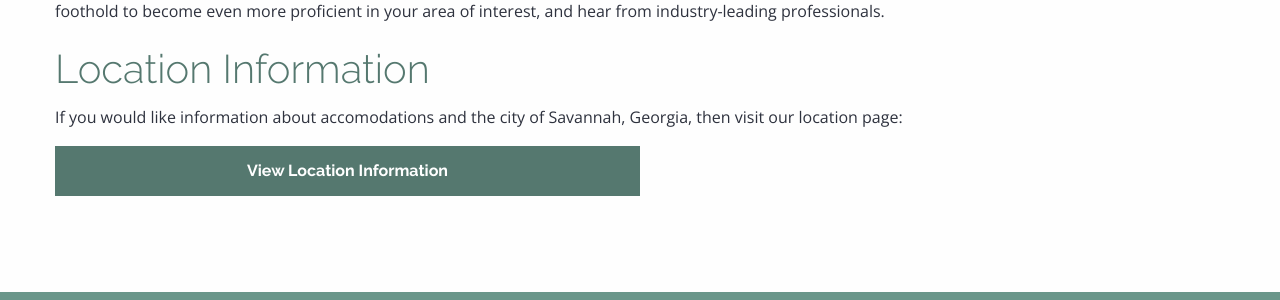
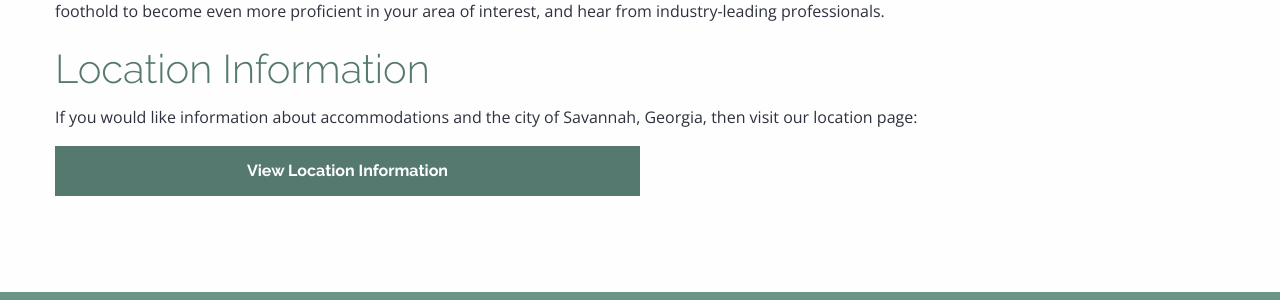
Before and after one commit to johnfrenchxyz/NETC, a Jekyll site: the page built from overview/index.html, in a window 1280 px wide. Shown: the part 680-980 px from the top of the page. Built offline with Jekyll 4.4.1, drawn with Linux system fonts in a browser that asks for light colours; nearby versions of some CDN libraries.

Commit message:
Fixes general typos

```diff
--- a/communication/index.html
+++ b/communication/index.html
@@ -60,6 +60,6 @@ title: Communication - NETC 2017
 <div class="row">
     <div class="large-12 columns">
         <h2>Stay Connected:</h2>
-        <p>A lot goes into this conferences, and when new updates are released, the easiest way to get notified is to <a href="http://uga.us1.list-manage1.com/subscribe?u=72eb6fc6166d9ff12fef55439&amp;id=bc66cb1855">sign up for our mailing list</a>. If you want to have access to even more resources and updates, you can <a href="https://www.facebook.com/NETC-National-Extension-Technology-Conference-967732006612491/">like us on Facebook</a> or <a href="https://twitter.com/netcconference">follow us on Twitter</a> to stay in the loop.</p>
+        <p>A lot goes into this conference, and when new updates are released, the easiest way to get notified is to <a href="http://uga.us1.list-manage1.com/subscribe?u=72eb6fc6166d9ff12fef55439&amp;id=bc66cb1855">sign up for our mailing list</a>. If you want to have access to even more resources and updates, you can <a href="https://www.facebook.com/NETC-National-Extension-Technology-Conference-967732006612491/">like us on Facebook</a> or <a href="https://twitter.com/netcconference">follow us on Twitter</a> to stay in the loop.</p>
     </div>
 </div>
--- a/location/index.html
+++ b/location/index.html
@@ -6,7 +6,7 @@ title: Location - NETC 2017
 <div class="row">
     <div class="large-12 columns">
         <h1>Location:</h1>
-        <p>NETC 2017 will be hosted in historic Sacannah, Georgia. With its pedestrian-friendly layout and innovative urban design, Savannah serves as a balm for the senses. The city of Savannah inspires visitors with its emerald tree canopy, quaint cobblestone streets and majestic architecture. Take the time to wander off the beaten path and experience the history, beauty and charm of this beloved coastal city.</p>
+        <p>NETC 2017 will be hosted in historic Savannah, Georgia. With its pedestrian-friendly layout and innovative urban design, Savannah serves as a balm for the senses. The city of Savannah inspires visitors with its emerald tree canopy, quaint cobblestone streets and majestic architecture. Take the time to wander off the beaten path and experience the history, beauty and charm of this beloved coastal city.</p>
     </div>
 </div>
 <div class="row">
--- a/overview/index.html
+++ b/overview/index.html
@@ -11,7 +11,7 @@ title: Overview - NETC 2017
         <p><strong>Yes!</strong> If you work in the field of information technology (especially at a educational institution), then this conference will provide valuable talks, and the ability to interact with and learn from other tech professionals - from Extension staff to IT providers, to communications and networking partners.</p>
         <p><strong>Technology is changing all around us all the time.</strong>  Gain insights into what's happening now and what's to come in the world of technology. Gain a better foothold to become even more proficient in your area of interest, and hear from industry-leading professionals.</p>
         <h2>Location Information</h2>
-        <p>If you would like information about accomodations and the city of Savannah, Georgia, then visit our location page:</p>
+        <p>If you would like information about accommodations and the city of Savannah, Georgia, then visit our location page:</p>
         <a href="{{site.baseurl}}/location/index.html" class="button green-button half-width">View Location Information</a>
     </div>
 </div>
```
